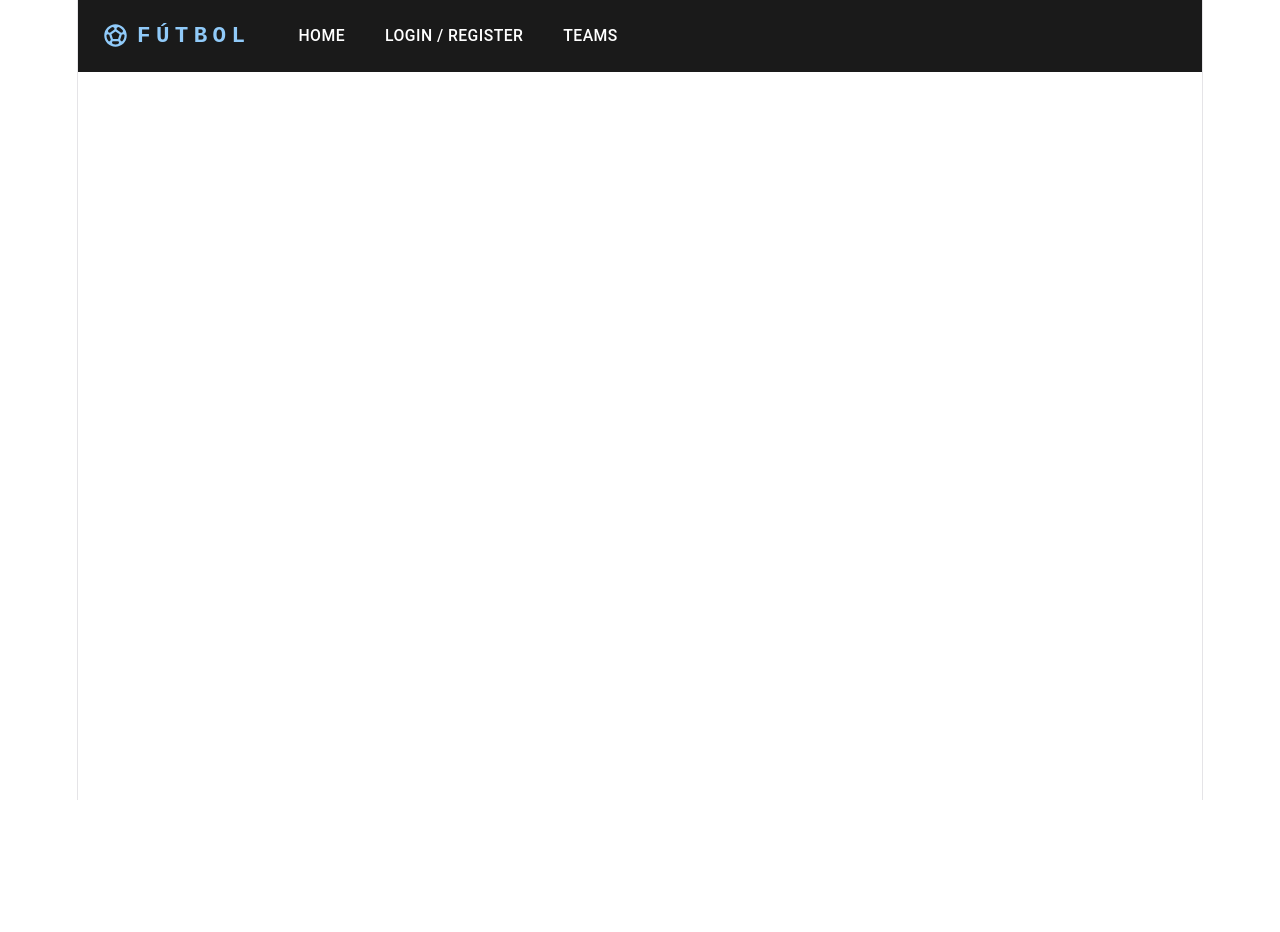
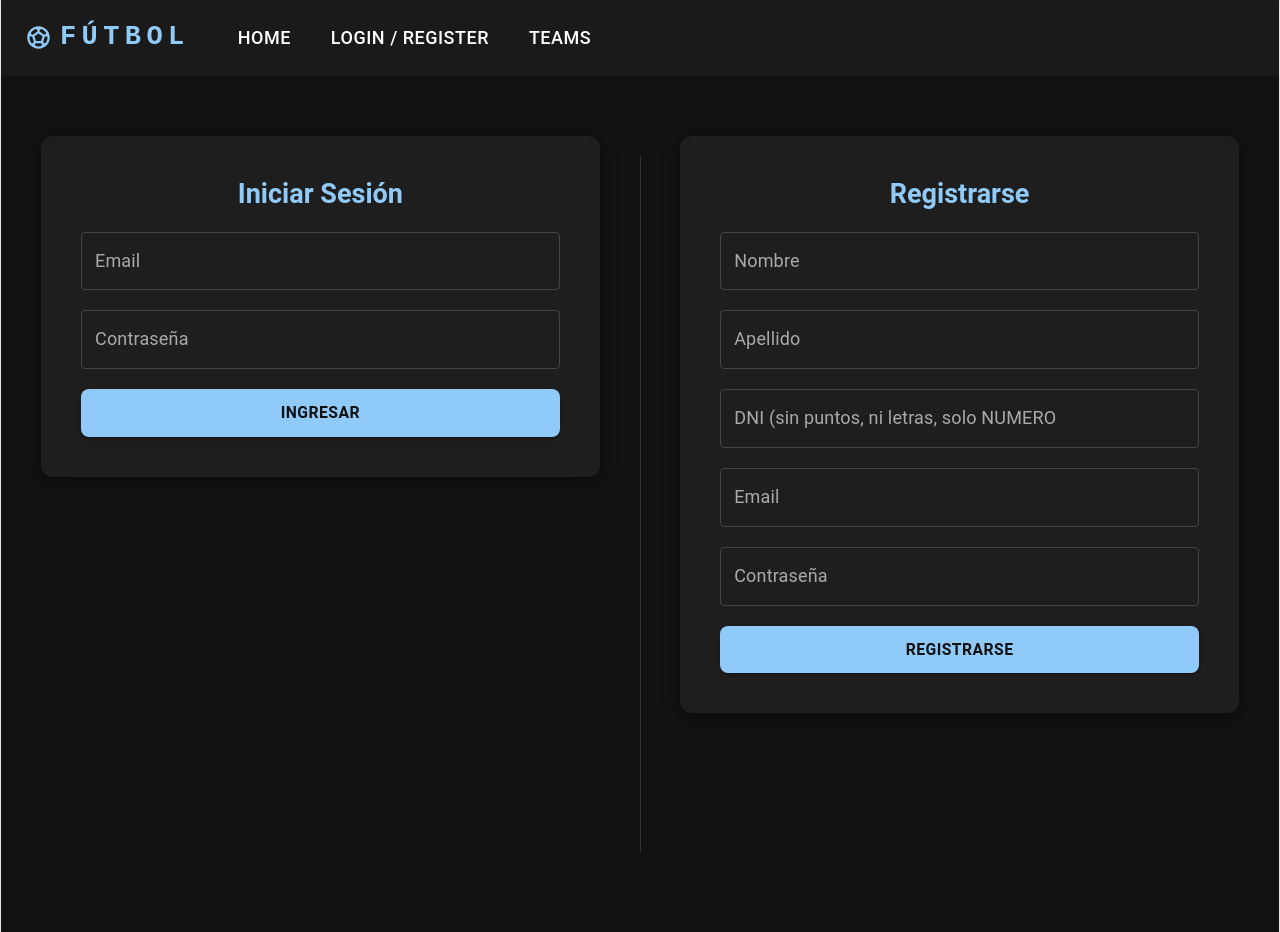
Before and after one commit to rubenledesma10/react-equiposdefutbol, a React (Vite) app: page /auth in a window 1280 px wide. Before the commit the page ends 800 px from the top, so only its background shows below. Built offline with nearby package versions, Linux system fonts and the light colour scheme.

Commit message:
add page auth and css auth

```diff
--- a/src/App.jsx
+++ b/src/App.jsx
@@ -1,7 +1,7 @@
 import { Routes, Route } from 'react-router-dom'
-import Home from './pages/Home'
+
 import Auth from './pages/Auth'
-import Teams from './pages/Teams'
+
 
 function App() {
   return (
--- a/src/components/Navbar.css
+++ b/src/components/Navbar.css
@@ -9,6 +9,7 @@
   letter-spacing: 0.3rem !important;
   color: #90caf9 !important;
   text-decoration: none !important;
+  font-size: 1.5rem !important;
 }
 
 .navbar-icon {
@@ -19,6 +20,7 @@
   color: white !important;
   border-radius: 8px !important;
   transition: all 0.2s ease !important;
+  font-size: 1rem !important;
 }
 
 .navbar-button:hover {
--- a/src/components/Navbar.jsx
+++ b/src/components/Navbar.jsx
@@ -33,7 +33,7 @@ function ResponsiveAppBar() {
 
   return (
     <AppBar position="static" className="navbar">
-      <Container maxWidth="xl">
+      <Container maxWidth={false} sx={{ px: 4 }}>
         <Toolbar disableGutters>
 
           {/* DESKTOP - logo e ícono */}
--- a/src/index.css
+++ b/src/index.css
@@ -55,7 +55,7 @@ body {
 }
 
 #root {
-  width: 1126px;
+  width: 100%;
   max-width: 100%;
   margin: 0 auto;
   text-align: center;
--- a/src/main.jsx
+++ b/src/main.jsx
@@ -1,6 +1,7 @@
 import { StrictMode } from 'react'
 import { createRoot } from 'react-dom/client'
 import './index.css'
+import App from './App.jsx'
 import Navbar from './components/Navbar.jsx'
 import { BrowserRouter } from 'react-router-dom'
 
@@ -8,7 +9,7 @@ createRoot(document.getElementById('root')).render(
   <StrictMode>
     <BrowserRouter>
       <Navbar />
-
+      <App/>
     </BrowserRouter>
 
 
--- /dev/null
+++ b/src/pages/Auth.css
@@ -0,0 +1,62 @@
+.auth-container {
+  display: flex;
+  justify-content: center;
+  align-items: flex-start;
+  gap: 40px;
+  padding: 60px 40px;
+  min-height: calc(100vh - 64px);
+  background-color: #121212;
+}
+
+.auth-card {
+  display: flex !important;
+  flex-direction: column !important;
+  gap: 20px !important;
+  background-color: #1e1e1e !important;
+  padding: 40px !important;
+  border-radius: 12px !important;
+  width: 100%;
+  max-width: 700px;
+  box-shadow: 0px 4px 20px rgba(0, 0, 0, 0.4) !important;
+}
+
+.auth-title {
+  color: #90caf9 !important;
+  font-weight: 700 !important;
+  text-align: center;
+}
+
+.auth-input .MuiOutlinedInput-root {
+  color: white !important;
+}
+
+.auth-input .MuiOutlinedInput-notchedOutline {
+  border-color: #444 !important;
+}
+
+.auth-input .MuiOutlinedInput-root:hover .MuiOutlinedInput-notchedOutline {
+  border-color: #90caf9 !important;
+}
+
+.auth-input .MuiInputLabel-root {
+  color: #aaa !important;
+}
+
+.auth-button {
+  background-color: #90caf9 !important;
+  color: #121212 !important;
+  font-weight: 700 !important;
+  padding: 10px !important;
+  border-radius: 8px !important;
+}
+
+.auth-button:hover {
+  background-color: #64b5f6 !important;
+}
+
+.auth-divider {
+  width: 1px;
+  background-color: #333;
+  align-self: stretch;
+  margin: 20px 0;
+}
--- /dev/null
+++ b/src/pages/Auth.jsx
@@ -0,0 +1,78 @@
+import './Auth.css'
+import { useState } from 'react'
+import TextField from '@mui/material/TextField'
+import Button from '@mui/material/Button'
+import Typography from '@mui/material/Typography'
+import Box from '@mui/material/Box'
+import Snackbar from '@mui/material/Snackbar'
+import Alert from '@mui/material/Alert'
+
+function Auth() {
+  const [snackbar, setSnackbar] = useState({ open: false, message: '', severity: 'success' })
+
+  const handleCloseSnackbar = () => {
+    setSnackbar({ ...snackbar, open: false })
+  }
+
+  const handleLogin = () => {
+    setSnackbar({
+      open: true,
+      message: 'Credenciales incorrectas. Verificá tu email y contraseña.',
+      severity: 'error'
+    })
+  }
+
+  const handleRegister = () => {
+    setSnackbar({
+      open: true,
+      message: '¡Registro exitoso! Te enviamos un correo para confirmar tu cuenta.',
+      severity: 'success'
+    })
+  }
+
+  return (
+    <div className="auth-container">
+
+      {/* LOGIN */}
+      <Box className="auth-card">
+        <Typography variant="h5" className="auth-title">Iniciar Sesión</Typography>
+        <TextField label="Email" type="email" variant="outlined" fullWidth className="auth-input" />
+        <TextField label="Contraseña" type="password" variant="outlined" fullWidth className="auth-input" />
+        <Button variant="contained" fullWidth className="auth-button" onClick={handleLogin}>
+          Ingresar
+        </Button>
+      </Box>
+
+      {/* DIVIDER */}
+      <div className="auth-divider"></div>
+
+      {/* REGISTRO */}
+      <Box className="auth-card">
+        <Typography variant="h5" className="auth-title">Registrarse</Typography>
+        <TextField label="Nombre" type="text" variant="outlined" fullWidth className="auth-input" />
+        <TextField label="Apellido" type="text" variant="outlined" fullWidth className="auth-input" />
+        <TextField label="DNI (sin puntos, ni letras, solo NUMERO" type="text" variant="outlined" fullWidth className="auth-input" />
+        <TextField label="Email" type="email" variant="outlined" fullWidth className="auth-input" />
+        <TextField label="Contraseña" type="password" variant="outlined" fullWidth className="auth-input" />
+        <Button variant="contained" fullWidth className="auth-button" onClick={handleRegister}>
+          Registrarse
+        </Button>
+      </Box>
+
+      {/* SNACKBAR */}
+      <Snackbar
+        open={snackbar.open}
+        autoHideDuration={4000}
+        onClose={handleCloseSnackbar}
+        anchorOrigin={{ vertical: 'bottom', horizontal: 'center' }}
+      >
+        <Alert onClose={handleCloseSnackbar} severity={snackbar.severity} sx={{ width: '100%' }}>
+          {snackbar.message}
+        </Alert>
+      </Snackbar>
+
+    </div>
+  )
+}
+
+export default Auth
```
